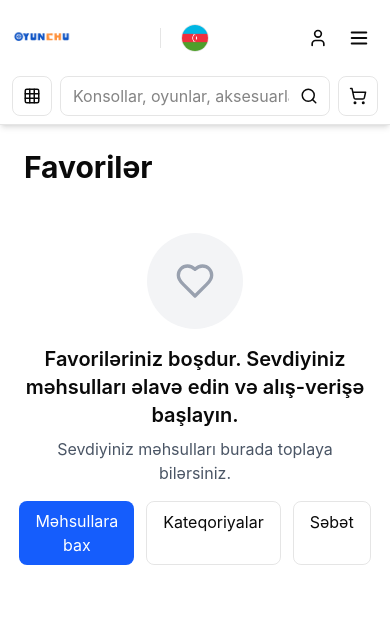
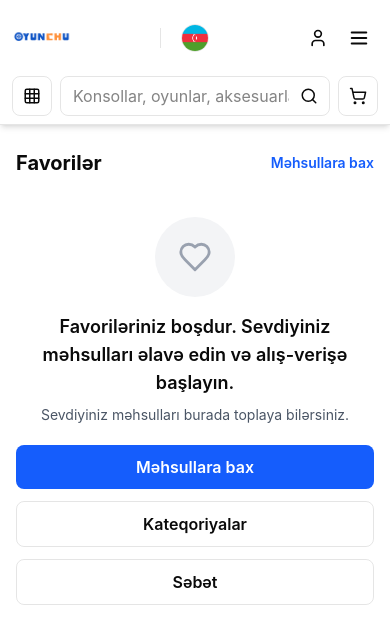
Before and after one commit to nizamiaa/OYUNCHU.AZ, a React (Vite) app: page /wishlist in a window 390 px wide. Shown: the top 644 px of the page. Built offline with nearby package versions, Linux system fonts and the light colour scheme.

Commit message:
Wishlist page became responsive

```diff
--- a/src/app/components/Header.tsx
+++ b/src/app/components/Header.tsx
@@ -64,8 +64,8 @@ export default function Header() {
       }
     };
 
-    document.addEventListener('mousedown', handleClickOutside);
-    return () => document.removeEventListener('mousedown', handleClickOutside);
+    document.addEventListener('click', handleClickOutside);
+    return () => document.removeEventListener('click', handleClickOutside);
   }, []);
 
   useEffect(() => {
@@ -83,7 +83,6 @@ export default function Header() {
         const normalized = (res.data || []).map((p: any) => ({
           id: p.Id ?? p.id,
           name: p.Name ?? p.name,
-          description: p.Description ?? p.description ?? '',
           price: p.Price ?? p.price,
           originalPrice: p.OriginalPrice ?? p.originalPrice,
           imageUrl: p.ImageUrl ?? p.imageUrl,
@@ -100,12 +99,9 @@ export default function Header() {
 
             const filtered = (allRes.data || []).filter((p: any) => {
               const name = (p.Name ?? p.name ?? '').toString().toLowerCase();
-              const desc = (p.Description ?? p.description ?? '').toString().toLowerCase();
-              return name.includes(termLower) || desc.includes(termLower);
             }).map((p: any) => ({
               id: p.Id ?? p.id,
               name: p.Name ?? p.name,
-              description: p.Description ?? p.description ?? '',
               price: p.Price ?? p.price,
               originalPrice: p.OriginalPrice ?? p.originalPrice,
               imageUrl: p.ImageUrl ?? p.imageUrl,
@@ -264,14 +260,6 @@ export default function Header() {
                             />
                             <div className="text-sm text-gray-800">
                               <div className="font-medium truncate max-w-[180px]">{p.name}</div>
-                              <div className="text-xs text-gray-500 truncate max-w-[180px]">{p.description}</div>
-                            </div>
-                          </div>
-
-                          <div className="text-right">
-                            <div className="text-xs text-gray-500">{t("price")}</div>
-                            <div className="font-semibold text-blue-600 text-sm">
-                              {p.price ? Number(p.price).toFixed(2) + ' ₼' : '-'}
                             </div>
                           </div>
                         </div>
@@ -352,7 +340,7 @@ export default function Header() {
               >
                 <span className="flex items-center gap-2">
                   <Heart size={18} />
-                  Wishlist
+                  {t("wishlist.title")}
                 </span>
                 <span className="text-sm text-gray-600">{wishlistItems.length}</span>
               </button>
@@ -541,7 +529,6 @@ export default function Header() {
                             />
                             <div className="text-sm text-gray-800">
                               <div className="font-medium truncate max-w-[240px]">{p.name}</div>
-                              <div className="text-xs text-gray-500 truncate">{p.description}</div>
                             </div>
                           </div>
 
--- a/src/app/components/WishlistPage.tsx
+++ b/src/app/components/WishlistPage.tsx
@@ -1,74 +1,162 @@
 import React from 'react';
 import { useWishlist } from './WishlistContext';
-import { ShoppingCart, Heart } from 'lucide-react';
+import { ShoppingCart, Heart, Trash2 } from 'lucide-react';
 import { Link } from 'react-router-dom';
 import { useCart } from './CartContext';
 import { ImageWithFallback } from './figma/ImageWithFallback';
 import { useTranslation } from 'react-i18next';
 
-export default function WishlistPage(){
+export default function WishlistPage() {
   const { items, remove } = useWishlist();
   const { addToCart } = useCart();
-
   const { t } = useTranslation();
 
   return (
-    <div className="p-6">
-      <h2 className="text-3xl font-bold mb-4">{t('wishlist.title')}</h2>
+    <div className="container mx-auto px-4 sm:px-6 py-6 sm:py-8">
+      <div className="flex items-center justify-between gap-3 mb-4 sm:mb-6">
+        <h2 className="text-xl sm:text-2xl md:text-3xl font-bold">
+          {t('wishlist.title')}
+        </h2>
+
+        <Link
+          to="/products"
+          className="text-sm sm:text-base font-semibold text-blue-600 hover:text-orange-500 transition"
+        >
+          {t('wishlist.viewProducts')}
+        </Link>
+      </div>
 
       {items.length === 0 ? (
-        <div className="mt-12 text-center">
-          <div className="mx-auto w-24 h-24 rounded-full bg-gray-100 flex items-center justify-center mb-4">
-            <Heart size={40} className="text-gray-400" />
+        <div className="mt-10 sm:mt-14 text-center">
+          <div className="mx-auto w-20 h-20 sm:w-24 sm:h-24 rounded-full bg-gray-100 flex items-center justify-center mb-4">
+            <Heart size={34} className="text-gray-400" />
           </div>
-          <h3 className="text-xl font-semibold mb-2">{t('wishlist.emptyMessage')}</h3>
-          <p className="text-gray-600 mb-4">{t('wishlist.emptyDescription')}</p>
-          <div className="flex justify-center gap-3">
-            <Link to="/products" className="inline-block py-2 px-4 bg-blue-600 text-white rounded-lg">{t('wishlist.viewProducts')}</Link>
-            <Link to="/" className="inline-block py-2 px-4 border rounded-lg">{t('wishlist.categories')}</Link>
-            <Link to="/checkout/cart" className="inline-block py-2 px-4 border rounded-lg">{t('wishlist.cart')}</Link>
+
+          <h3 className="text-lg sm:text-xl font-semibold mb-2">
+            {t('wishlist.emptyMessage')}
+          </h3>
+
+          <p className="text-sm sm:text-base text-gray-600 mb-5 max-w-md mx-auto">
+            {t('wishlist.emptyDescription')}
+          </p>
+
+          <div className="flex flex-col sm:flex-row items-stretch sm:items-center justify-center gap-3 max-w-md mx-auto">
+            <Link
+              to="/products"
+              className="inline-flex justify-center items-center py-2.5 px-4 bg-blue-600 text-white rounded-lg hover:bg-orange-500 transition font-semibold"
+            >
+              {t('wishlist.viewProducts')}
+            </Link>
+            <Link
+              to="/"
+              className="inline-flex justify-center items-center py-2.5 px-4 border rounded-lg hover:bg-gray-50 transition font-semibold"
+            >
+              {t('wishlist.categories')}
+            </Link>
+            <Link
+              to="/checkout/cart"
+              className="inline-flex justify-center items-center py-2.5 px-4 border rounded-lg hover:bg-gray-50 transition font-semibold"
+            >
+              {t('wishlist.cart')}
+            </Link>
           </div>
         </div>
       ) : (
-        <div className="grid grid-cols-1 sm:grid-cols-2 lg:grid-cols-3 gap-6">
-          {items.map(i => (
-            <div key={i.id} className="bg-white border rounded-lg shadow-sm overflow-hidden">
+        <div
+          className="
+            grid gap-4 sm:gap-5 lg:gap-6
+            grid-cols-1
+            sm:grid-cols-2
+            lg:grid-cols-3
+            xl:grid-cols-4
+          "
+        >
+          {items.map((i) => (
+            <div
+              key={i.id}
+              className="
+                bg-white border rounded-xl shadow-sm overflow-hidden
+                hover:shadow-md transition
+                flex flex-col
+              "
+            >
+              {/* ✅ Kliklənən hissə (detail-ə aparır) */}
+              <Link to={`/products/${i.id}`} className="block">
+                <div className="relative">
                   <ImageWithFallback
                     src={i.imageUrl || 'https://picsum.photos/seed/wishlist/400/300'}
                     alt={i.name}
-                className="w-full h-48 object-cover bg-gray-100"
+                    className="w-full h-44 sm:h-48 md:h-52 object-cover bg-gray-100"
                     loading="lazy"
                   />
-              <div className="p-4">
-                <div className="flex justify-between items-start gap-2">
-                  <div>
-                    <div className="font-semibold text-lg">{i.name}</div>
-                    {i.price && <div className="text-blue-600 font-bold mt-1">{Number(i.price).toFixed(2)} ₼</div>}
+                  <div className="pointer-events-none absolute inset-x-0 top-0 h-14 bg-gradient-to-b from-black/25 to-transparent" />
                 </div>
-                  <div className="flex flex-col items-end gap-2">
+
+                <div className="p-3 sm:p-4">
+                  <div className="font-semibold text-sm sm:text-base md:text-lg line-clamp-2">
+                    {i.name}
+                  </div>
+
+                  <div className="mt-1 text-blue-600 font-bold text-sm sm:text-base">
+                    {Number(i.price || 0).toFixed(2)} ₼
+                  </div>
+                </div>
+              </Link>
+
+              {/* ✅ Action düymələri (linki bloklamasın deyə stopPropagation) */}
+              <div className="px-3 sm:px-4 pb-3 sm:pb-4 mt-auto">
+                <div className="flex items-center justify-between gap-2 flex-wrap">
                   <button
-                      onClick={() => {
+                    type="button"
+                    onClick={(e) => {
+                      e.preventDefault();
+                      e.stopPropagation();
                       try {
                         remove(i.id);
                       } catch (err) {
                         console.error('Failed to remove wishlist item', err);
                       }
                     }}
-                      className="text-sm bg-red-600 text-white px-3 py-1 rounded-md"
-                    >Sil</button>
+                    className="
+                      inline-flex items-center justify-center gap-2
+                      text-sm
+                      border rounded-lg
+                      px-4 py-2
+                      hover:bg-gray-50 transition
+                      flex-1 min-w-[140px]
+                    "
+                    aria-label="Remove"
+                  >
+                    <Trash2 size={18} />
+                    <span>Sil</span>
+                  </button>
+
                   <button
-                      onClick={() => {
+                    type="button"
+                    onClick={(e) => {
+                      e.preventDefault();
+                      e.stopPropagation();
                       try {
                         addToCart({ id: i.id, name: i.name, price: i.price || 0, imageUrl: i.imageUrl });
-                          // remove from wishlist after adding to cart
                         remove(i.id);
                       } catch (err) {
                         console.error('Failed to move wishlist item to cart', err);
                       }
                     }}
-                      className="text-sm bg-blue-600 text-white px-3 py-1 rounded-md"
-                    >{t('wishlist.card')}</button>
-                  </div>
+                    className="
+                      inline-flex items-center justify-center gap-2
+                      text-sm
+                      bg-blue-600 text-white
+                      rounded-lg
+                      px-4 py-2
+                      hover:bg-orange-500 transition
+                      flex-1 min-w-[140px]
+                    "
+                    aria-label="Add to cart"
+                  >
+                    <ShoppingCart size={18} />
+                    <span>{t('wishlist.card')}</span>
+                  </button>
                 </div>
               </div>
             </div>
```
Lines whose indentation alone changed are shown as unchanged.
